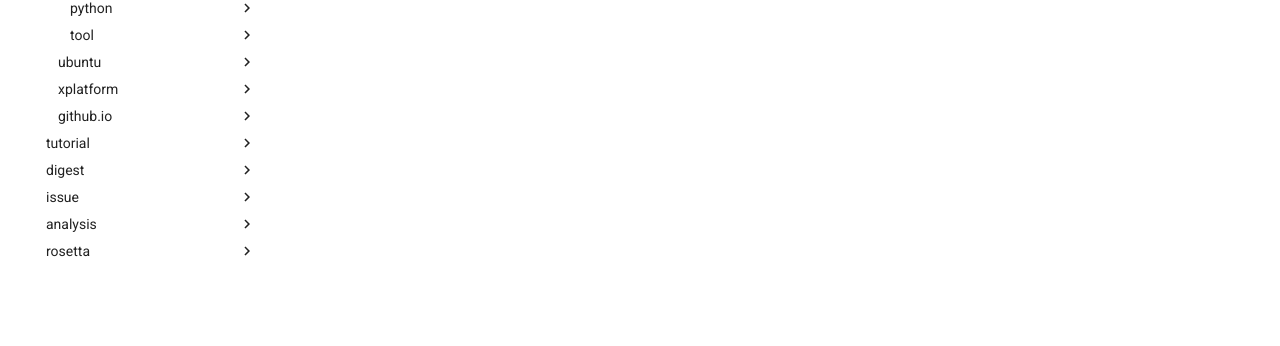
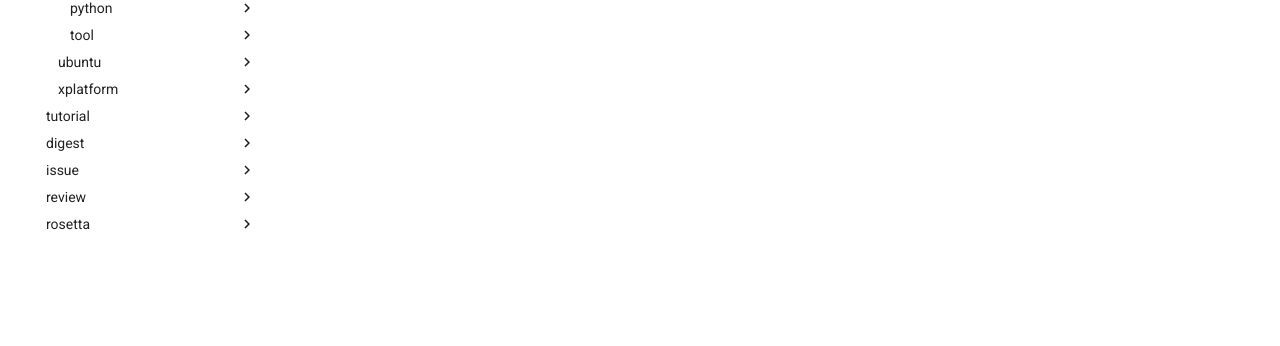
Before and after one commit to myevan/myevan-home, an MkDocs documentation site: the page built from docs/mac_package_mgr_homebrew.md, in a window 1280 px wide. Shown: the part 372-718 px from the top of the page. Built offline with MkDocs 1.6.1 and Material for MkDocs 9.7.7, drawn with Linux system fonts in a browser that asks for light colours; old or Windows-style settings are respelled for this version of MkDocs.

Commit message:
네비 정리: 셋업 github.io 를 xplatform 으로 이동 및 analysis 을 review 로 변경

```diff
--- a/mkdocs.yml
+++ b/mkdocs.yml
@@ -37,10 +37,9 @@ pages:
             - "vim config": vim_config.md
             - "git config": git_config.md
             - "vscode plugin vim": vscode_plugin_vim.md
-            - "mkdocs toc": mkdocs_toc_hide.md
-        - "github.io":
-            - "mkdocs": github_io_mkdocs.md
-            - "custom domain": github_io_custom_domain.md
+            - "github.io":
+                - "mkdocs": github_io_mkdocs.md
+                - "custom domain": github_io_custom_domain.md
 
     - "tutorial":
         - "ue4 build": ue4_windows_build.md
@@ -53,6 +52,7 @@ pages:
         - "tcod": python_tcod.md
         - "node.js": mac_node_js_get_started.md
         - "emscripten": emscripten_get_started.md
+        - "vs code ext": vscode_ext_get_started.md
     - "digest":
         - "*nix":
             - "screen": screen.md
@@ -84,7 +84,8 @@ pages:
             - "vs ext": ue4_windows_vs_git_ext_gitignore.md
         - "helix":
             - "gitswarm mirror": helix_gitswarm_ubuntu_mirror_repository_delete.md
-    - "analysis":
+    - "review":
+        - "mkdocs toc": mkdocs_toc_hide.md
         - "ue4":
             - "setup script": ue4_setup_script.md
             - "build tool":
```
